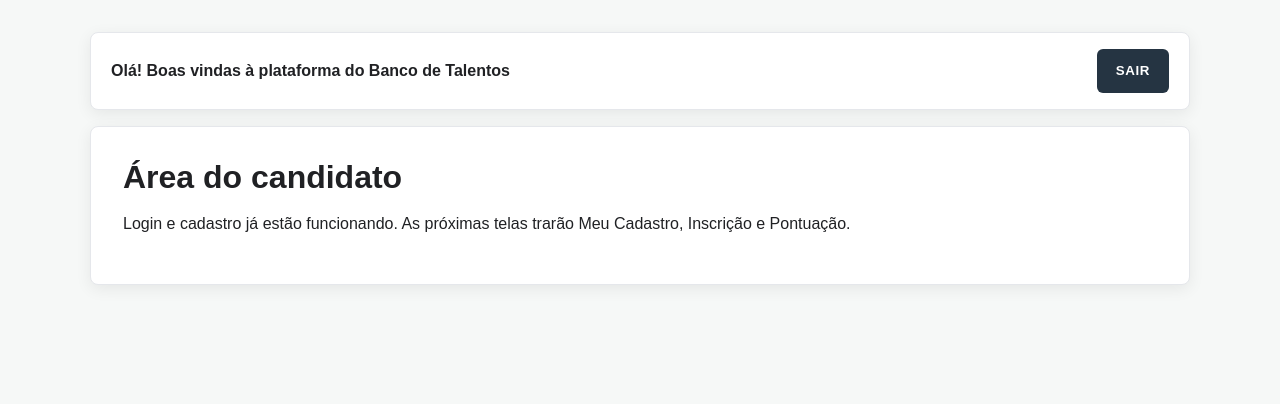
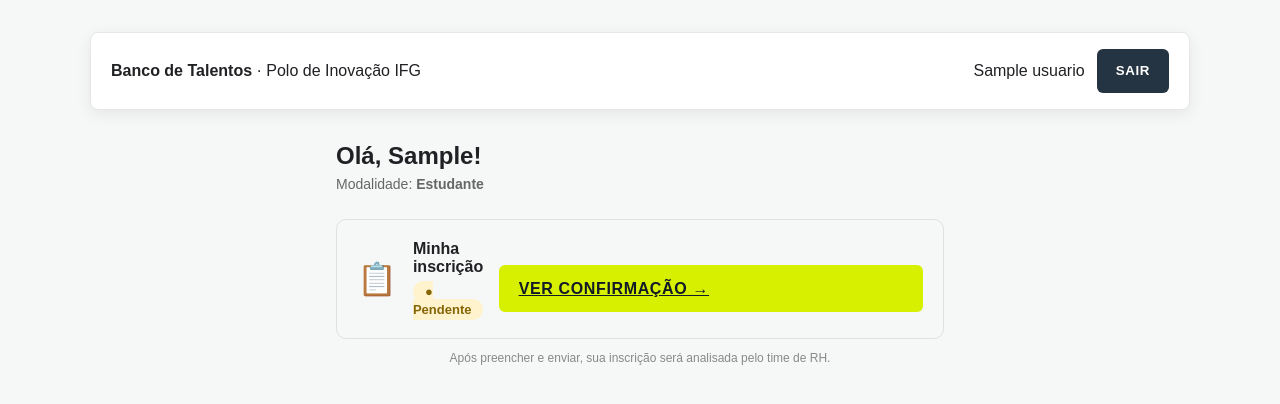
Before and after one commit to flavioolimpio/Banco_de_Talentos, a Django app: page / in a window 1280 px wide. Shown: the top 404 px of the page. Run offline with Django 5.2, Linux system fonts and the light colour scheme; a user stored in the database is signed in; tables that the repository leaves empty hold one stand-in row (values such as "Sample post").

Commit message:
feat: home do candidato com card de status da inscrição

```diff
--- a/django_app/apps/usuarios/views.py
+++ b/django_app/apps/usuarios/views.py
@@ -1,5 +1,6 @@
 from django.contrib import messages
 from django.contrib.auth import login, logout
+from django.contrib.auth.decorators import login_required
 from django.contrib.auth.views import PasswordResetConfirmView, PasswordResetDoneView, PasswordResetView
 from django.shortcuts import redirect, render
 from django.urls import reverse_lazy
@@ -75,8 +76,15 @@ def cadastro_view(request):
     return render(request, "usuarios/cadastro.html", {"form": form, "termo_versao": LGPD_TERMO_VERSAO_ATUAL})
 
 
+@login_required
 def home_view(request):
-    return render(request, "usuarios/home.html")
+    from apps.inscricoes.models import Inscricao
+    inscricao = None
+    try:
+        inscricao = Inscricao.objects.get(usuario=request.user)
+    except Inscricao.DoesNotExist:
+        pass
+    return render(request, "usuarios/home.html", {"inscricao": inscricao})
 
 
 class RecuperacaoSenhaView(PasswordResetView):
--- a/django_app/templates/usuarios/home.html
+++ b/django_app/templates/usuarios/home.html
@@ -1,19 +1,63 @@
 {% extends "base.html" %}
 
-{% block title %}Home - Banco de Talentos IFG{% endblock %}
+{% block title %}Início - Banco de Talentos IFG{% endblock %}
 
 {% block content %}
 <section class="dashboard-shell">
     <nav class="topbar">
-        <strong>Olá! Boas vindas à plataforma do Banco de Talentos</strong>
-        <form method="post" action="{% url 'logout' %}">
-            {% csrf_token %}
-            <button type="submit" class="secondary-button">Sair</button>
-        </form>
+        <div>
+            <strong>Banco de Talentos</strong>
+            <span> · Polo de Inovação IFG</span>
+        </div>
+        <div style="display:flex;align-items:center;gap:12px">
+            <span>{{ request.user.nome_completo }}</span>
+            <form method="post" action="{% url 'logout' %}">
+                {% csrf_token %}
+                <button type="submit" class="secondary-button">Sair</button>
+            </form>
+        </div>
     </nav>
-    <div class="placeholder-card">
-        <h1>Área do candidato</h1>
-        <p>Login e cadastro já estão funcionando. As próximas telas trarão Meu Cadastro, Inscrição e Pontuação.</p>
+
+    <div style="max-width:640px;margin:32px auto;padding:0 16px">
+        <h2 style="margin:0 0 4px;color:#202124">
+            Olá, {{ request.user.nome_completo|truncatewords:1|cut:" …" }}!
+        </h2>
+        <p style="color:#666;margin:0 0 24px;font-size:14px">
+            Modalidade: <strong>{{ request.user.get_vinculo_display }}</strong>
+        </p>
+
+        <div style="border:1px solid #e0e0e0;border-radius:10px;padding:20px;display:flex;align-items:center;gap:16px">
+            <div style="font-size:32px">📋</div>
+            <div style="flex:1">
+                <div style="font-weight:600;color:#202124;margin-bottom:6px">Minha inscrição</div>
+                {% if inscricao %}
+                    {% if inscricao.status == "pendente" %}
+                        <span style="background:#fff3cd;color:#856404;padding:3px 12px;border-radius:12px;font-size:13px;font-weight:600">● Pendente</span>
+                    {% elif inscricao.status == "completa" %}
+                        <span style="background:#cfe2ff;color:#084298;padding:3px 12px;border-radius:12px;font-size:13px;font-weight:600">● Pronta para envio</span>
+                    {% elif inscricao.status == "em_analise" %}
+                        <span style="background:#d6f000;color:#202124;padding:3px 12px;border-radius:12px;font-size:13px;font-weight:600">● Em análise</span>
+                    {% elif inscricao.status == "aprovada" %}
+                        <span style="background:#168241;color:#fff;padding:3px 12px;border-radius:12px;font-size:13px;font-weight:600">● Aprovada</span>
+                    {% elif inscricao.status == "indeferida" %}
+                        <span style="background:#dc3545;color:#fff;padding:3px 12px;border-radius:12px;font-size:13px;font-weight:600">● Indeferida</span>
+                    {% endif %}
+                {% else %}
+                    <span style="background:#f0f0f0;color:#666;padding:3px 12px;border-radius:12px;font-size:13px">Ainda não iniciada</span>
+                {% endif %}
+            </div>
+            {% if inscricao and inscricao.enviada_em %}
+                <a href="{% url 'inscricao_confirmacao' %}" class="primary-button">Ver confirmação →</a>
+            {% else %}
+                <a href="{% url 'inscricao' %}" class="primary-button">
+                    {% if inscricao %}Continuar inscrição →{% else %}Iniciar inscrição →{% endif %}
+                </a>
+            {% endif %}
+        </div>
+
+        <p style="color:#888;font-size:12px;margin:10px 0 0;text-align:center">
+            Após preencher e enviar, sua inscrição será analisada pelo time de RH.
+        </p>
     </div>
 </section>
 {% endblock %}
```
Also changed, not shown: django_app/apps/usuarios/tests.py (+43 -0 lines).
